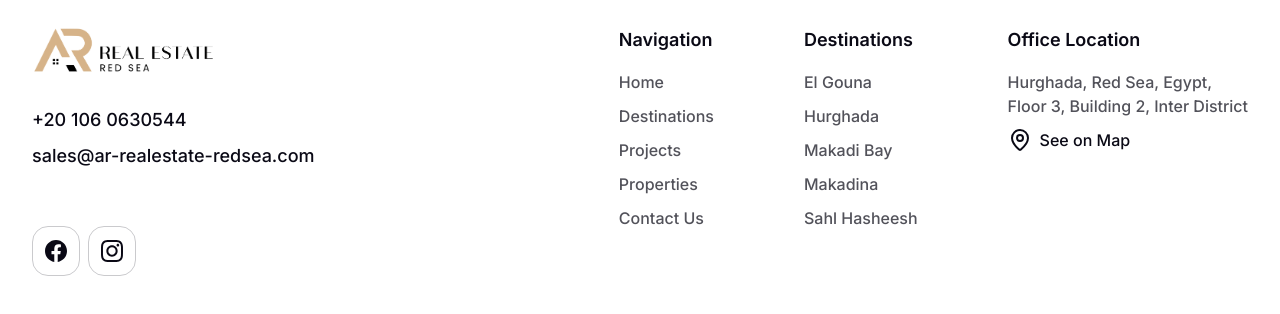
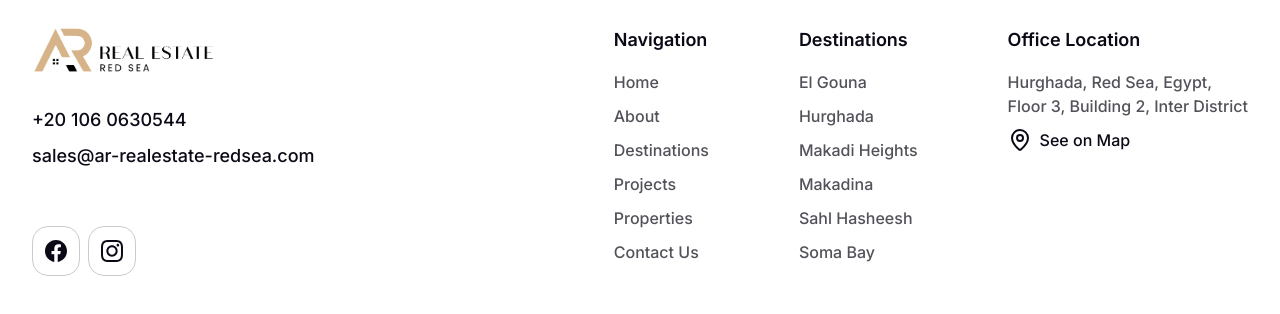
Before and after one commit to launchyeg/ar-realestate-broker-list-platform, a Next.js app: page /contact in a window 1280 px wide. Shown: the part 2464-2778 px from the top of the page. Built offline with nearby package versions, Linux system fonts and the light colour scheme.

Commit message:
create  all project ui page and edit some items

```diff
--- a/app/(site)/about/page.tsx
+++ b/app/(site)/about/page.tsx
@@ -211,10 +211,10 @@ export default function AboutPage() {
               buying, selling, or exploring properties.
             </p>
             <Link
-              href="/about"
+              href="/contact"
               className="bg-transparent text-brand-accent border border-[#1629321a] text-base font-medium px-6 py-4 rounded-full hover:border-[#16293237] transition-colors"
             >
-              Explore More
+              Get in Quick
             </Link>
             <h3 className="font-display text-2xl text-brand-text mt-12 md:mt-24 mb-3">
               Guiding your investments across Redsea.
--- a/app/(site)/destinations/page.tsx
+++ b/app/(site)/destinations/page.tsx
@@ -12,7 +12,7 @@ export default function DestinationsPage() {
       />
 
       <section className="relative z-10 -mt-6 rounded-t-3xl bg-white">
-        <div className="max-w-[1380px] mx-auto px-6 md:px-8 py-10 md:py-[70px] lg:py-[120px] grid grid-cols-1 sm:grid-cols-2 lg:grid-cols-3 gap-10">
+        <div className="max-w-[1380px] mx-auto px-6 md:px-8 py-10 md:py-[70px] lg:py-[120px] grid grid-cols-1 sm:grid-cols-2 lg:grid-cols-3 gap-5 lg:gap-6">
           {siteConfig.destinations.map((dest, i) => (
             <AnimateOnScroll key={dest.slug} type="fade-up" delay={i * 100}>
               <DestinationCard destinations={dest} />
--- a/app/(site)/layout.tsx
+++ b/app/(site)/layout.tsx
@@ -118,7 +118,7 @@ export default function RootLayout({
                 "Sahl Hasheesh",
                 "El Gouna",
                 "Soma Bay",
-                "Makadi Bay",
+                "Makadi Heights",
                 "Egypt",
               ],
             }),
--- a/components/layout/Footer.tsx
+++ b/components/layout/Footer.tsx
@@ -77,6 +77,14 @@ const Footer = () => {
                 </li>
                 <li>
                   <Link
+                    href="/about"
+                    className="hover:text-brand-text transition-colors"
+                  >
+                    About
+                  </Link>
+                </li>
+                <li>
+                  <Link
                     href="/destinations"
                     className="hover:text-brand-text transition-colors"
                   >
@@ -115,7 +123,7 @@ const Footer = () => {
                 Destinations
               </h4>
               <ul className="space-y-2.5 text-base font-medium text-brand-muted">
-                {siteConfig.destinations.slice(0, 5).map((d) => (
+                {siteConfig.destinations.slice(0, 6).map((d) => (
                   <li key={d.slug}>
                     <Link
                       href={`/destinations/${d.slug}`}
--- a/components/sections/HeroSection.tsx
+++ b/components/sections/HeroSection.tsx
@@ -42,6 +42,7 @@ export default function HeroSection() {
   const [animating, setAnimating] = useState(false);
   const [destination, setDestination] = useState("");
   const [project, setProject] = useState("");
+  const [type, setType] = useState("");
   const [price, setPrice] = useState("");
   const router = useRouter();
 
@@ -142,9 +143,9 @@ export default function HeroSection() {
               </div>
               <div className="flex-1 min-w-[140px]">
                 <CustomSelect
-                  value={project}
+                  value={type}
                   placeholder="Any Project"
-                  onChange={setProject}
+                  onChange={setType}
                   options={[
                     ...(siteConfig.projects as any[]).map((p) => ({
                       value: p.slug,
--- a/components/sections/TestimonialsSection.tsx
+++ b/components/sections/TestimonialsSection.tsx
@@ -40,7 +40,7 @@ const TESTIMONIALS = [
     name: "Maria Hoffmann",
     role: "Customer",
     image:
-      "https://tjwcefkkahkcxwljdbky.supabase.co/storage/v1/object/public/property-images/general/WhatsApp%20Image%202026-07-22%20at%2015.12.38.jpeg",
+      "https://tjwcefkkahkcxwljdbky.supabase.co/storage/v1/object/public/property-images/general/CEONEW.jpeg",
   },
   {
     id: 5,
--- a/components/sections/TrustBar.tsx
+++ b/components/sections/TrustBar.tsx
@@ -53,7 +53,7 @@ export default function TrustBar() {
       <AnimateOnScroll type="fade-in">
         <div className="max-w-[1380px] mx-auto px-6 md:px-8 flex items-center gap-7 md:gap-36 flex-wrap md:flex-nowrap">
           <p className="font-display text-brand-text text-2xl font-medium w-full md:w-auto text-center md:text-left md:whitespace-nowrap flex-shrink-0">
-            Trusted by leading companies
+            Meet Our Trusted Partners
           </p>
 
           <div className="md:flex-1 overflow-hidden relative">
--- a/next.config.ts
+++ b/next.config.ts
@@ -8,10 +8,9 @@ const nextConfig: NextConfig = {
         hostname: "tjwcefkkahkcxwljdbky.supabase.co",
         pathname: "/storage/v1/object/public/**",
       },
-      // Keep any existing patterns you already have
       {
         protocol: "https",
-        hostname: "images.unsplash.com",
+        hostname: "**",
       },
     ],
   },
--- a/siteConfig.js
+++ b/siteConfig.js
@@ -132,15 +132,15 @@ const siteConfig = {
         "Hurghada offers the widest range of property types and price points in Egypt. Its established infrastructure and growing tourism numbers make it a reliable and liquid real estate market.",
     },
     {
-      slug: "makadi-bay",
-      label: "Makadi Bay",
+      slug: "makadi-heights",
+      label: "Makadi Heights",
       image:
         "https://encrypted-tbn0.gstatic.com/images?q=tbn:ANd9GcSG-7A15v0xHibScfdK7Sme23O468duFZtndn0boDWz4w&s=10",
       heroImage:
         "https://encrypted-tbn0.gstatic.com/images?q=tbn:ANd9GcRhIITg2tOnwdAt0PXox5IpULcJi_AC9OBnW74Q1k2mzCJSWpWO2w47v5g&s=10",
       tagline: "Peaceful bay living with resort-grade amenities.",
       description:
-        "Makadi Bay sits 30km south of Hurghada in a protected natural bay. Known for its calm, crystal-clear waters and spectacular coral reefs, it is home to several all-inclusive resorts and a growing residential community seeking tranquility.",
+        "Makadi Heights sits 30km south of Hurghada in a protected natural bay. Known for its calm, crystal-clear waters and spectacular coral reefs, it is home to several all-inclusive resorts and a growing residential community seeking tranquility.",
       stats: [
         { label: "Projects", value: "3" },
         { label: "Years Installment", value: "6" },
@@ -155,7 +155,7 @@ const siteConfig = {
         "Restaurants",
       ],
       whyInvest:
-        "Makadi Bay offers excellent value compared to more established destinations, with significant upside as infrastructure continues to develop. Ideal for buyers seeking affordable beachfront entry.",
+        "Makadi Heights offers excellent value compared to more established destinations, with significant upside as infrastructure continues to develop. Ideal for buyers seeking affordable beachfront entry.",
     },
     {
       slug: "makadina",
@@ -271,13 +271,13 @@ const siteConfig = {
         "https://encrypted-tbn0.gstatic.com/images?q=tbn:ANd9GcSBD0AEBCtCNx77KAfrdN1VWvZY4rXgcsixbgoyEEd2Aopn9j1rmIUUzScX&s=10",
       heroImage:
         "https://assets.live.beyond-creation.net/makadi/336021e46700d4efb06a8331167bd19f.jpg",
-      destination: "makadi-bay",
-      destinationLabel: "Makadi Bay",
-      tagline: "Sophisticated coastal living in the heart of Makadi Bay.",
+      destination: "makadi-heights",
+      destinationLabel: "Makadi Heights",
+      tagline: "Sophisticated coastal living in the heart of Makadi Heights.",
       description:
         "Aden offers an exclusive residential experience located along the stunning Red Sea coastline. Designed with elegance and comfort in mind, every unit provides residents with seamless access to elite resort amenities, breathtaking sea vistas, and a lifestyle defined by serenity and prestige.",
       stats: [
-        { label: "Location", value: "Makadi Bay" },
+        { label: "Location", value: "Makadi Heights" },
         { label: "Delivery", value: "2027" },
         { label: "Units", value: "1" },
         { label: "Starting Price", value: "EGP 6,500,000" },
@@ -478,7 +478,7 @@ const siteConfig = {
       slug: "cala",
       label: "Cala",
       image:
-        "https://cdn.fazwaz.com/wbr/41WrKa4jIx1RcYhozoLAgG6OBOQ/1125x1050/project/160962/img-20240929-wa0013-1.jpg",
+        "https://tjwcefkkahkcxwljdbky.supabase.co/storage/v1/object/public/property-images/properties/1784212366372-wz5eiv74lbh.jpg",
       heroImage:
         "https://thehorizonrealestate.com/wp-content/uploads/2025/01/Cala-sahl-hasheesh-exterior-1.jpeg",
       destination: "sahl-hasheesh",
@@ -551,27 +551,27 @@ const siteConfig = {
         "https://s3.eu-central-1.amazonaws.com/prod.images.cooingestate.com/admin/inventory/brochure_images/Orascom%20Development%20Egypt/dua/a/a.png",
       heroImage:
         "https://encrypted-tbn0.gstatic.com/images?q=tbn:ANd9GcS-Fqpqw5kYwwNEUYnDPtfoTAjcuaHLOpLBy4RprtOLg9E0EePSw6hnBZZj&s=10",
-      destination: "makadi-bay",
-      destinationLabel: "Makadi Bay",
-      tagline: "Serene architectural harmony in Makadi Bay.",
+      destination: "makadi-heights",
+      destinationLabel: "Makadi Heights",
+      tagline: "Serene architectural harmony in Makadi Heights.",
       description:
-        "DUA offers a refined residential experience where clean design meets the tranquil nature of Makadi Bay, providing a sophisticated atmosphere for those seeking peace and modern comfort.",
+        "DUA offers a refined residential experience where clean design meets the tranquil nature of Makadi Heights, providing a sophisticated atmosphere for those seeking peace and modern comfort.",
       stats: [
-        { label: "Location", value: "Makadi Bay" },
+        { label: "Location", value: "Makadi Heights" },
         { label: "Projects", value: "3" },
         { label: "Years Installment", value: "6" },
         { label: "Downpayment", value: "10%" },
       ],
       highlights: [
         "Modern minimalist architectural design",
-        "Prime access to Makadi Bay beaches",
+        "Prime access to Makadi Heights beaches",
         "Serene landscaped community gardens",
         "High-end clubhouse and leisure facilities",
         "Proximity to premier diving spots",
         "Secure gated community environment",
       ],
       whyInvest:
-        "DUA provides a unique entry point into the established Makadi Bay luxury market, offering high potential for both rental yields and property value appreciation due to its focus on design and location.",
+        "DUA provides a unique entry point into the established Makadi Heights luxury market, offering high potential for both rental yields and property value appreciation due to its focus on design and location.",
       paymentPlan: {
         downPayment: "10%",
         installments: "6 years",
@@ -690,13 +690,13 @@ const siteConfig = {
         "https://encrypted-tbn0.gstatic.com/images?q=tbn:ANd9GcS5Bj3QO2FS69Ar_HXaUg0DV8Qdty24A8wIUljR8CW_DQwB03UF_tpWRIQ&s=10",
       heroImage:
         "https://encrypted-tbn0.gstatic.com/images?q=tbn:ANd9GcRarr6RYQCLrjbF6GGy87iz5X2_ayQdQfxS_AjqYic_aQ&s",
-      destination: "makadi-bay",
-      destinationLabel: "Makadi Bay",
-      tagline: "Elevation, sun, and sea in Makadi Bay.",
+      destination: "makadi-heights",
+      destinationLabel: "Makadi Heights",
+      tagline: "Elevation, sun, and sea in Makadi Heights.",
       description:
-        "Makadi Heights is an integrated community built on elevated ground, offering panoramic views, diverse activities, and a self-sufficient lifestyle in the heart of Makadi Bay.",
+        "Makadi Heights is an integrated community built on elevated ground, offering panoramic views, diverse activities, and a self-sufficient lifestyle in the heart of Makadi Heights.",
       stats: [
-        { label: "Location", value: "Makadi Bay" },
+        { label: "Location", value: "Makadi Heights" },
         { label: "Projects", value: "3" },
         { label: "Years Installment", value: "6" },
         { label: "Downpayment", value: "10%" },
@@ -727,9 +727,9 @@ const siteConfig = {
         "https://encrypted-tbn0.gstatic.com/images?q=tbn:ANd9GcTV94gD7QQO6kx43ml1QosyVdvyfqahdXxS6cCnikZvcEjyuNnJ0GeErAYb&s=10",
       destination: "makadina",
       destinationLabel: "Makadina",
-      tagline: "Boutique coastal living in Makadi Bay.",
+      tagline: "Boutique coastal living in Makadi Heights.",
       description:
-        "Makadina offers a curated residential experience in Makadi Bay, blending comfortable, modern units with access to all the recreational and leisure benefits of this renowned Red Sea destination.",
+        "Makadina offers a curated residential experience in Makadi Heights, blending comfortable, modern units with access to all the recreational and leisure benefits of this renowned Red Sea destination.",
       stats: [
         { label: "Location", value: "Makadina" },
         { label: "Projects", value: "3" },
@@ -1036,13 +1036,13 @@ const siteConfig = {
         "https://assets.live.beyond-creation.net/makadi/7afe478682166ba4f401dbb24c666909.jpg",
       heroImage:
         "https://assets.live.beyond-creation.net/makadi/a53ff134f5dd79c77ae7fdb322b6b095.jpg",
-      destination: "makadi-bay",
-      destinationLabel: "Makadi Bay",
+      destination: "makadi-heights",
+      destinationLabel: "Makadi Heights",
       tagline: "Vibrant living at Makadi Heights.",
       description:
         "A diverse residential phase within the Makadi Heights community, offering apartments, duplexes, and townhouses with modern architectural layouts.",
       stats: [
-        { label: "Location", value: "Makadi Bay" },
+        { label: "Location", value: "Makadi Heights" },
         { label: "Starting Price", value: "EGP 8.5M" },
         { label: "Unit Types", value: "Apts, Town, Duplex" },
         { label: "Phase", value: "Makadi Heights" },
```
Also changed, not shown: app/(site)/projects/page.tsx (+58 -33 lines), components/ProjectsGrid.tsx (deleted, +0 -45 lines), components/layout/Navbar.tsx (+11 -1 lines).
